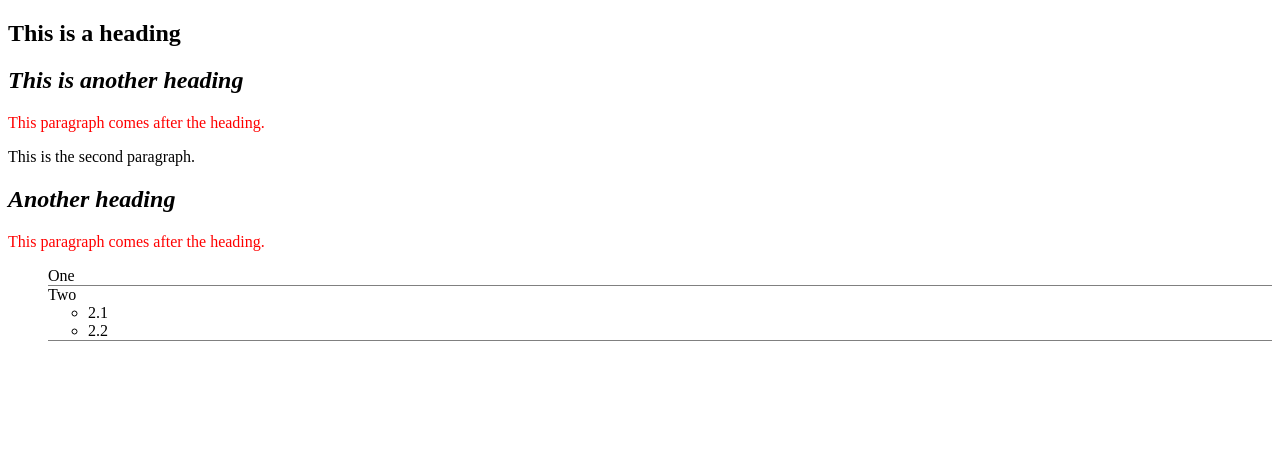
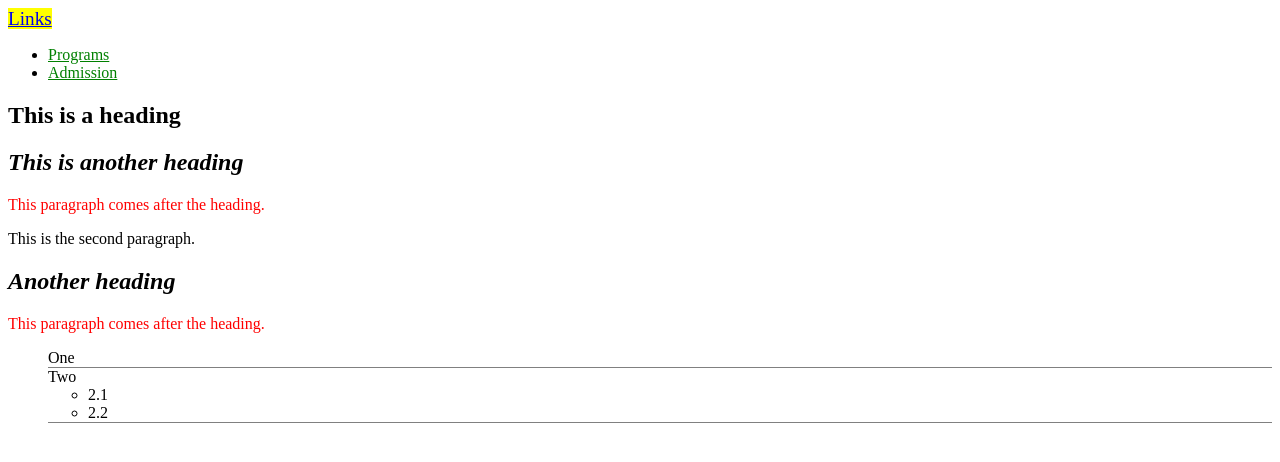
Before and after one commit to Debatableman/week6, a plain HTML site: page index.html in a window 1280 px wide. Drawn offline with Linux system fonts and the light colour scheme.

Commit message:
pseudo activities

```diff
--- a/css/stylesheet.css
+++ b/css/stylesheet.css
@@ -11,3 +11,21 @@ ul.list > li{
     /* list-style-type:  */
     border-bottom: 1px solid grey
 }
+
+body > a{
+    font-size: 120%;
+    font-style:bold;
+    background-color: yellow;
+}
+
+li a:link{
+    color: green
+}
+
+li a:visited{
+    color:red
+}
+
+li a:hover{
+    color:pink
+}
--- a/index.html
+++ b/index.html
@@ -1,10 +1,19 @@
 <!DOCTYPE html>
 <html>
   <head>
-    <link rel="stylesheet" href="css/stylesheet.css">
+    <link rel="stylesheet" href="css/stylesheet.css" />
     <title>week6</title>
   </head>
   <body>
+    <a title="BCIT homepage" href="https://bcit.ca">Links</a>
+    <ul>
+      <li>
+        <a title="programs" href="https://www.bcit.ca/study/">Programs</a>
+      </li>
+      <li>
+        <a title="admission" href="https://www.bcit.ca/admission">Admission</a>
+      </li>
+    </ul>
     <h2>This is a heading</h2>
     <div class="container">
       <h2>This is another heading</h2>
```
